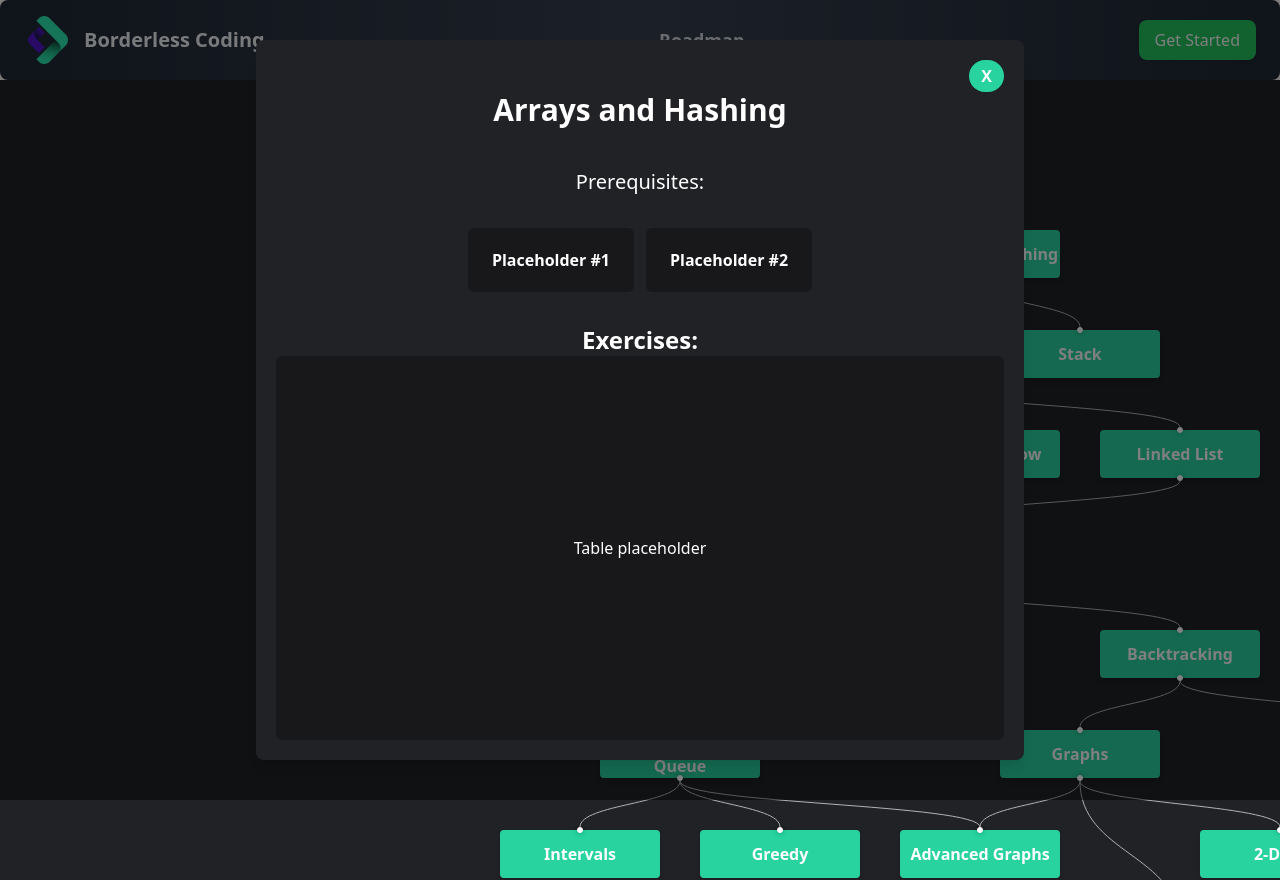
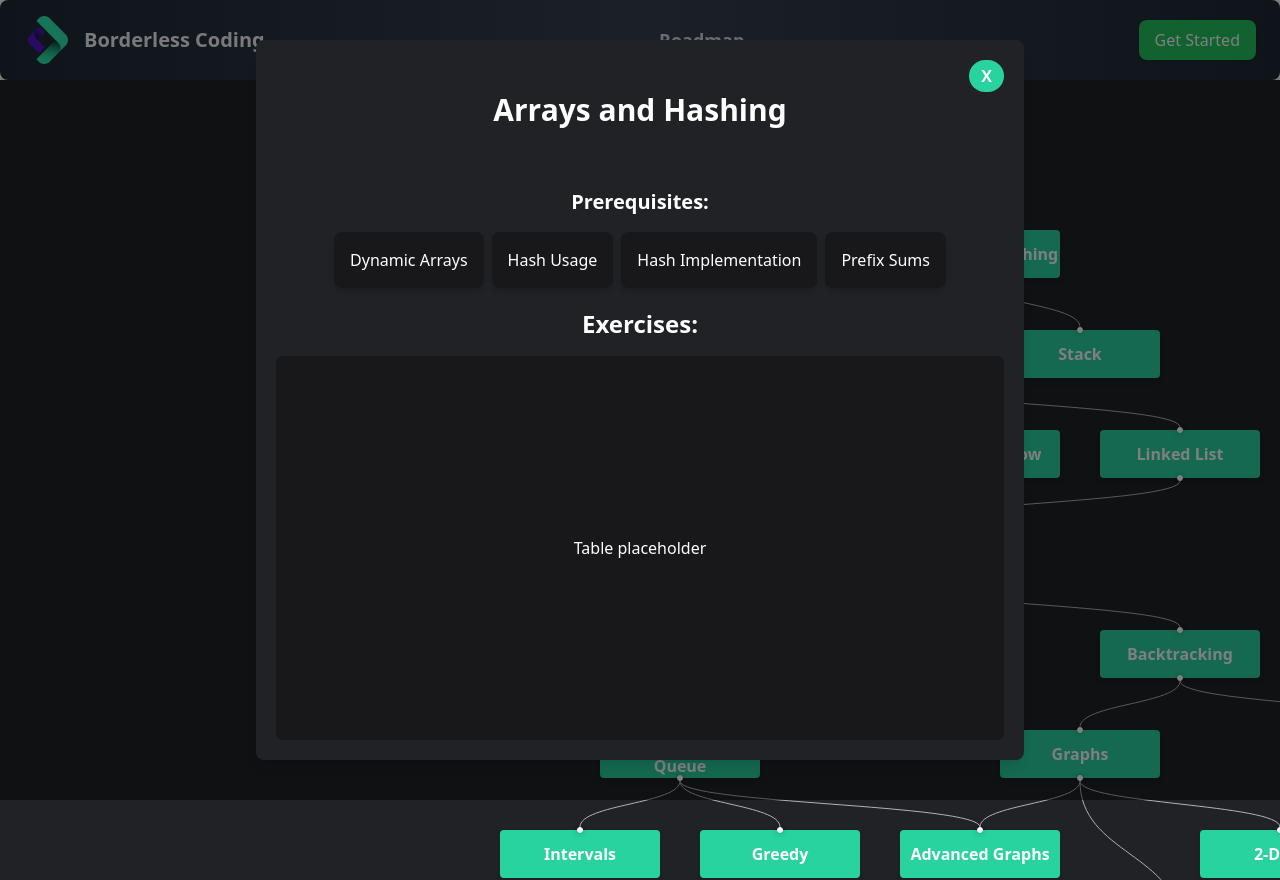
Before and after one commit to ProgramadoresSemPatria/NEUROMANCERS-module-code-breakers, a React (Vite) app: page / in a window 1280 px wide. Both pictures are taken after a click on the element 980 px from the left and 278 px from the top of the page. Built offline with nearby package versions, Linux system fonts and the light colour scheme.

Commit message:
feat: fix typos / add PrerequisitesList component
- fix typos on prerequisites array
- add PrerequisitesList component
- add typeguard to PrerequisitesList on roadmap

```diff
--- /dev/null
+++ b/src/components/PrerequisitesList.tsx
@@ -0,0 +1,40 @@
+import React from "react";
+
+interface PrerequisitesListProps {
+  prerequisites: string[] | undefined;
+}
+export const isPrerequisitesArray = (
+  prerequisites: unknown
+): prerequisites is string[] => {
+  return (
+    Array.isArray(prerequisites) &&
+    prerequisites.every((item) => typeof item === "string")
+  );
+};
+
+const PrerequisitesList: React.FC<PrerequisitesListProps> = ({
+  prerequisites,
+}) => {
+  return (
+    <div className="my-5">
+      <h3 className="text-xl font-semibold mb-4">Prerequisites:</h3>
+      {prerequisites && prerequisites.length > 0 ? (
+        <div className="flex flex-wrap gap-2 justify-center">
+          {prerequisites.map((item, index) => (
+            <div
+              key={index}
+              className="bg-zinc-900 text-white p-4 rounded-lg shadow-md hover:bg-gray-700 transition-all"
+              style={{ minWidth: "120px", textAlign: "center" }}
+            >
+              {item}
+            </div>
+          ))}
+        </div>
+      ) : (
+        <p>No prerequisites available</p>
+      )}
+    </div>
+  );
+};
+
+export default PrerequisitesList;
--- a/src/components/Roadmap/Nodes.ts
+++ b/src/components/Roadmap/Nodes.ts
@@ -3,66 +3,84 @@ export const roadmapNodes = [
     id: "1",
     type: "custom",
     position: { x: 0, y: 0 },
-    data: { label: "Arrays and Hashing", type: "source" },
-    draggable: false,
-    prerequistes: [
+    data: {
+      label: "Arrays and Hashing",
+      type: "source",
+      prerequisites: [
         "Dynamic Arrays",
         "Hash Usage",
         "Hash Implementation",
         "Prefix Sums",
       ],
     },
+    draggable: false,
+  },
   {
     id: "2",
     type: "custom",
     position: { x: -100, y: 100 },
-    data: { label: "Two Pointers", type: "both" },
+    data: {
+      label: "Two Pointers",
+      type: "both",
+      prerequisites: ["Two Pointers"],
+    },
     draggable: false,
-    prerequistes: ["Two Pointers"],
   },
   {
     id: "3",
     type: "custom",
     position: { x: 100, y: 100 },
-    data: { label: "Stack", type: "target" },
+    data: { label: "Stack", type: "target", prerequisites: ["Stacks"] },
     draggable: false,
-    prerequistes: ["Stacks"],
   },
   {
     id: "4",
     type: "custom",
     position: { x: -200, y: 200 },
-    data: { label: "Binary Search", type: "both" },
+    data: {
+      label: "Binary Search",
+      type: "both",
+      prerequisites: ["Search Array", "Search Range"],
+    },
     draggable: false,
-    prerequistes: ["Search Array", "Search Range"],
   },
   {
     id: "5",
     type: "custom",
     position: { x: 0, y: 200 },
-    data: { label: "Sliding Window", type: "target" },
+    data: {
+      label: "Sliding Window",
+      type: "target",
+      prerequisites: [
+        "Sliding Window Fixed Size",
+        "Sliding Window Variable Size",
+      ],
+    },
     draggable: false,
-    prerequistes: ["Sliding Window Fixed Size", "Sliding Window Variable Size"],
   },
   {
     id: "6",
     type: "custom",
     position: { x: 200, y: 200 },
-    data: { label: "Linked List", type: "both" },
-    draggable: false,
-    prerequistes: [
+    data: {
+      label: "Linked List",
+      type: "both",
+      prerequisites: [
         "Singly Linked Lists",
         "Doubly Linked Lists",
         "Fast and Slow Pointers",
       ],
     },
+    draggable: false,
+  },
   {
     id: "7",
     type: "custom",
     position: { x: -100, y: 300 },
-    data: { label: "Trees", type: "both" },
-    draggable: false,
-    prerequistes: [
+    data: {
+      label: "Trees",
+      type: "both",
+      prerequisites: [
         "BST Insert and Remove",
         "Depth-First Search",
         "Breadth-First Search",
@@ -70,102 +88,130 @@ export const roadmapNodes = [
         "Iterative DFS",
       ],
     },
+    draggable: false,
+  },
   {
     id: "8",
     type: "custom",
     position: { x: -200, y: 400 },
-    data: { label: "Tries", type: "both" },
+    data: { label: "Tries", type: "both", prerequisites: ["Trie"] },
     draggable: false,
-    prerequistes: ["Trie"],
   },
   {
     id: "9",
     type: "custom",
     position: { x: 200, y: 400 },
-    data: { label: "Backtracking", type: "both" },
+    data: {
+      label: "Backtracking",
+      type: "both",
+      prerequisites: ["Tree Maze", "Subsets", "Combinations", "Permutations"],
+    },
     draggable: false,
-    prerequistes: ["Tree Maze", "Subsets", "Combinations", "Permutations"],
   },
   {
     id: "10",
     type: "custom",
     position: { x: -300, y: 500 },
-    data: { label: "Heap / Priority Queue", type: "both" },
+    data: {
+      label: "Heap / Priority Queue",
+      type: "both",
+      prerequisites: [
+        "Heap Properties",
+        "Push and Pop",
+        "Heapify",
+        "Two Heaps",
+      ],
+    },
     draggable: false,
-    prerequistes: ["Heap Properties", "Push and Pop", "Heapify", "Two Heaps"],
   },
   {
     id: "11",
     type: "custom",
     position: { x: 100, y: 500 },
-    data: { label: "Graphs", type: "both" },
-    draggable: false,
-    prerequistes: [
+    data: {
+      label: "Graphs",
+      type: "both",
+      prerequisites: [
         "Intro to Graphs",
         "Matrix DFS",
         "Matrix BFS",
         "Adjacency List",
       ],
     },
+    draggable: false,
+  },
   {
     id: "12",
     type: "custom",
     position: { x: 450, y: 500 },
-    data: { label: "1-D DP", type: "both" },
+    data: {
+      label: "1-D DP",
+      type: "both",
+      prerequisites: ["1-Dimension", "Palindromes"],
+    },
     draggable: false,
-    prerequistes: ["1-Dimension", "Palindromes"],
   },
   {
     id: "13",
     type: "custom",
     position: { x: -400, y: 600 },
-    data: { label: "Intervals", type: "target" },
+    data: { label: "Intervals", type: "target", prerequisites: [""] },
     draggable: false,
-    prerequistes: [""],
   },
   {
     id: "14",
     type: "custom",
     position: { x: -200, y: 600 },
-    data: { label: "Greedy", type: "target" },
+    data: {
+      label: "Greedy",
+      type: "target",
+      prerequisites: ["Kadane's Algorithm"],
+    },
     draggable: false,
-    prerequistes: ["Kadane's Algorithm"],
   },
   {
     id: "15",
     type: "custom",
     position: { x: 0, y: 600 },
-    data: { label: "Advanced Graphs", type: "target" },
+    data: {
+      label: "Advanced Graphs",
+      type: "target",
+      prerequisites: ["Dijktra's", "Prim's", "Kruskal's", "Topological Sort"],
+    },
     draggable: false,
-    prerequistes: ["Dijktra's", "Prim's", "Kruskal's", "Topological Sort"],
   },
   {
     id: "16",
     type: "custom",
     position: { x: 300, y: 600 },
-    data: { label: "2-D DP", type: "target" },
-    draggable: false,
-    prerequistes: [
+    data: {
+      label: "2-D DP",
+      type: "target",
+      prerequisites: [
         "2-Dimension DP",
         "0 / 1 Knapsack",
         "Unbounded Knapsack",
         "LCS",
       ],
     },
+    draggable: false,
+  },
   {
     id: "17",
     type: "custom",
     position: { x: 500, y: 600 },
-    data: { label: "Bit Manipulation", type: "both" },
+    data: {
+      label: "Bit Manipulation",
+      type: "both",
+      prerequisites: ["Bit Operations"],
+    },
     draggable: false,
-    prerequistes: ["Bit Operations"],
   },
   {
     id: "18",
     type: "custom",
     position: { x: 200, y: 700 },
-    data: { label: "Math & Geometry", type: "target" },
+    data: { label: "Math & Geometry", type: "target", prerequisites: [""] },
     draggable: false,
-    prerequistes: [""],
   },
 ];
--- a/src/components/Roadmap/Roadmap.tsx
+++ b/src/components/Roadmap/Roadmap.tsx
@@ -13,6 +13,9 @@ import CustomNode from "./CustomNode";
 import { roadmapNodes } from "./Nodes";
 import { roadmapEdges } from "./Edges";
 import Modal from "../Modal.tsx";
+import PrerequisitesList, {
+  isPrerequisitesArray,
+} from "../PrerequisitesList.tsx";
 
 const roadmapStyle = {
   backgroundColor: "#202225",
@@ -35,6 +38,7 @@ const Roadmap: React.FC = () => {
   );
 
   const onNodeClick = (_event: React.MouseEvent, node: Node) => {
+    console.log(node.data);
     setSelectedNode(node);
     setIsModalOpen(true);
   };
@@ -73,20 +77,18 @@ const Roadmap: React.FC = () => {
                     : "No label available"}
                 </h2>
               </div>
-              <h3 className="text-xl">Prerequisites:</h3>
-              <div className="flex flex-row justify-center gap-3">
-                <div className="bg-zinc-900 rounded-md px-6 py-5 font-bold">
-                  Placeholder #1
-                </div>
-                <div className="bg-zinc-900 rounded-md px-6 py-5 font-bold">
-                  Placeholder #2
-                </div>
-              </div>
-              <div>
-                <h2 className="text-2xl font-bold">Exercises:</h2>
-                <div className="rounded-md bg-zinc-900 h-96 flex justify-center items-center">
-                  Table placeholder
-                </div>
+              <PrerequisitesList
+                prerequisites={
+                  isPrerequisitesArray(selectedNode?.data?.prerequisites)
+                    ? selectedNode.data.prerequisites
+                    : undefined
+                }
+              />
+            </div>
+            <div>
+              <h2 className="text-2xl font-bold mb-4">Exercises:</h2>
+              <div className="rounded-md bg-zinc-900 h-96 flex justify-center items-center">
+                Table placeholder
               </div>
             </div>
           </>
```
Lines whose indentation alone changed are shown as unchanged.
